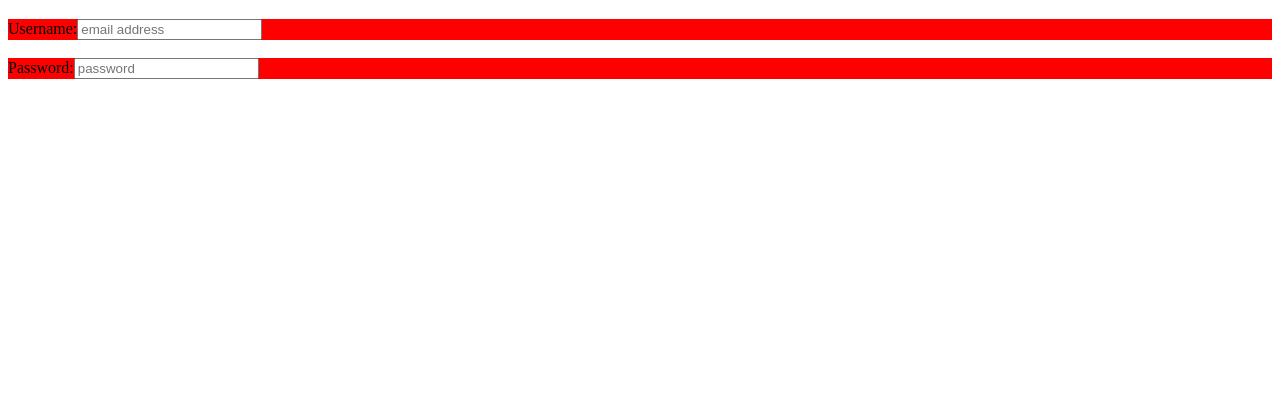
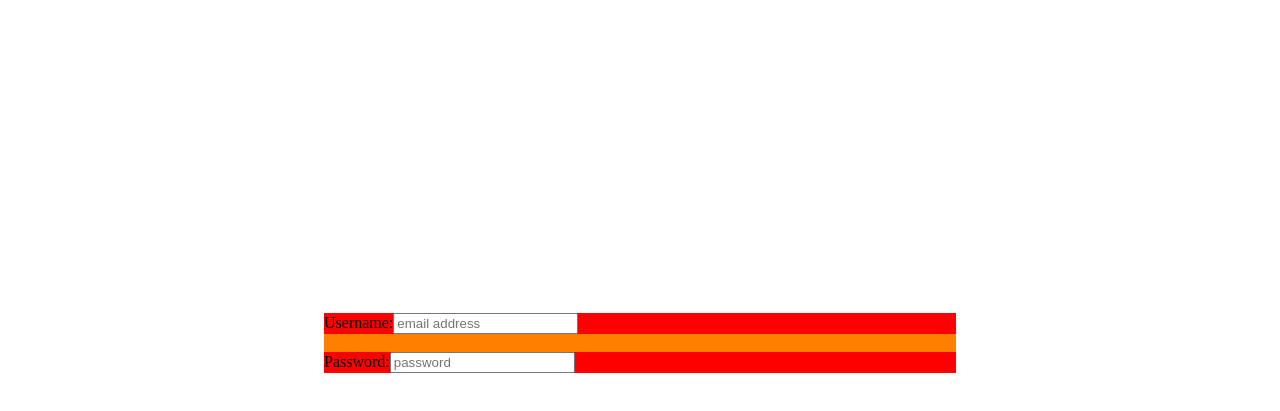
Before and after one commit to Sophiehwl2177/loginform, a plain HTML site: page docs/index.html in a window 1280 px wide. Shown: the part 61-472 px from the top of the page. Drawn offline with Linux system fonts and the light colour scheme.

Commit message:
Update index.html

```diff
--- a/docs/index.html
+++ b/docs/index.html
@@ -4,8 +4,13 @@
 <title>Sign In!</title>
 
  <style>
+   form {
+     background-color: #FF7F00;
+     margin: 25% 25% 25% 25%;
+   }
+
    div {
-     background-color: red;
+     background-color: #FF0000;
    }
  </style>
 </head>
```
